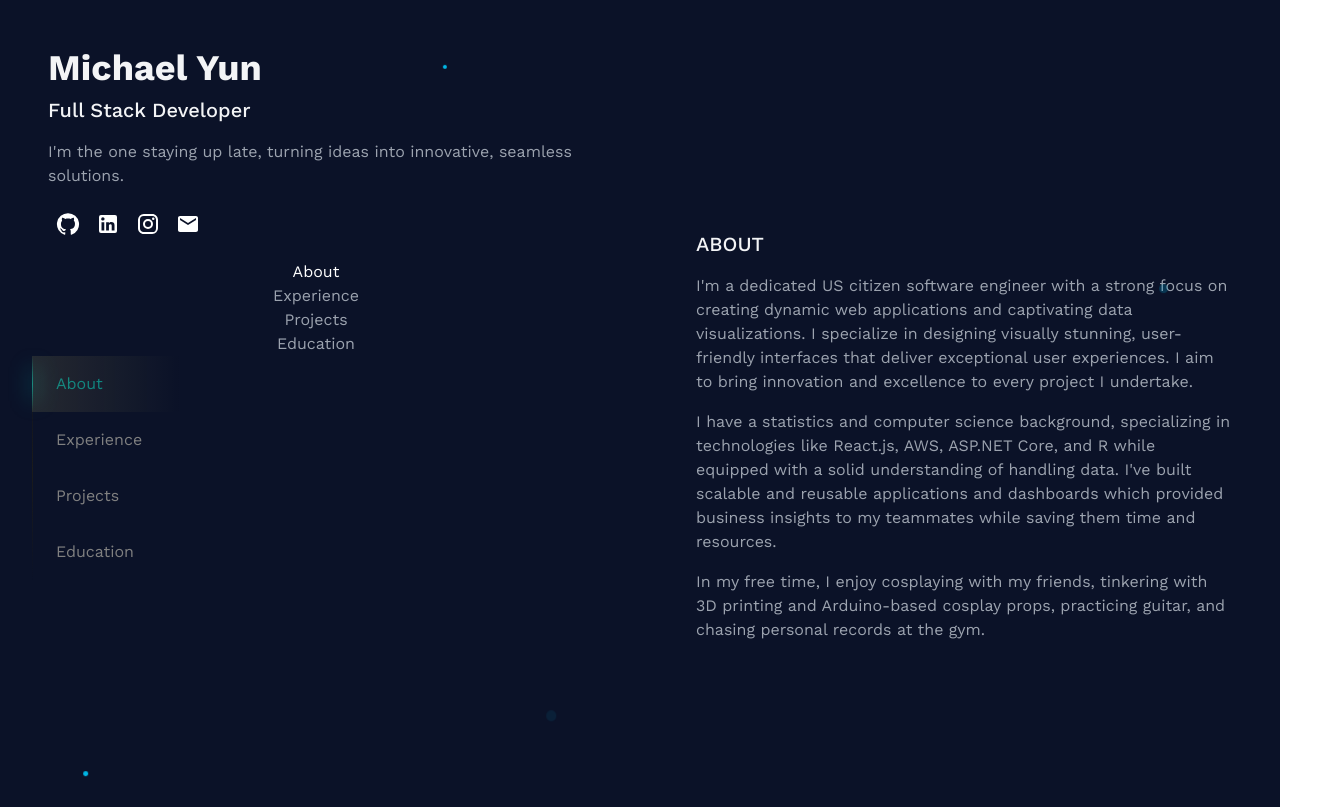
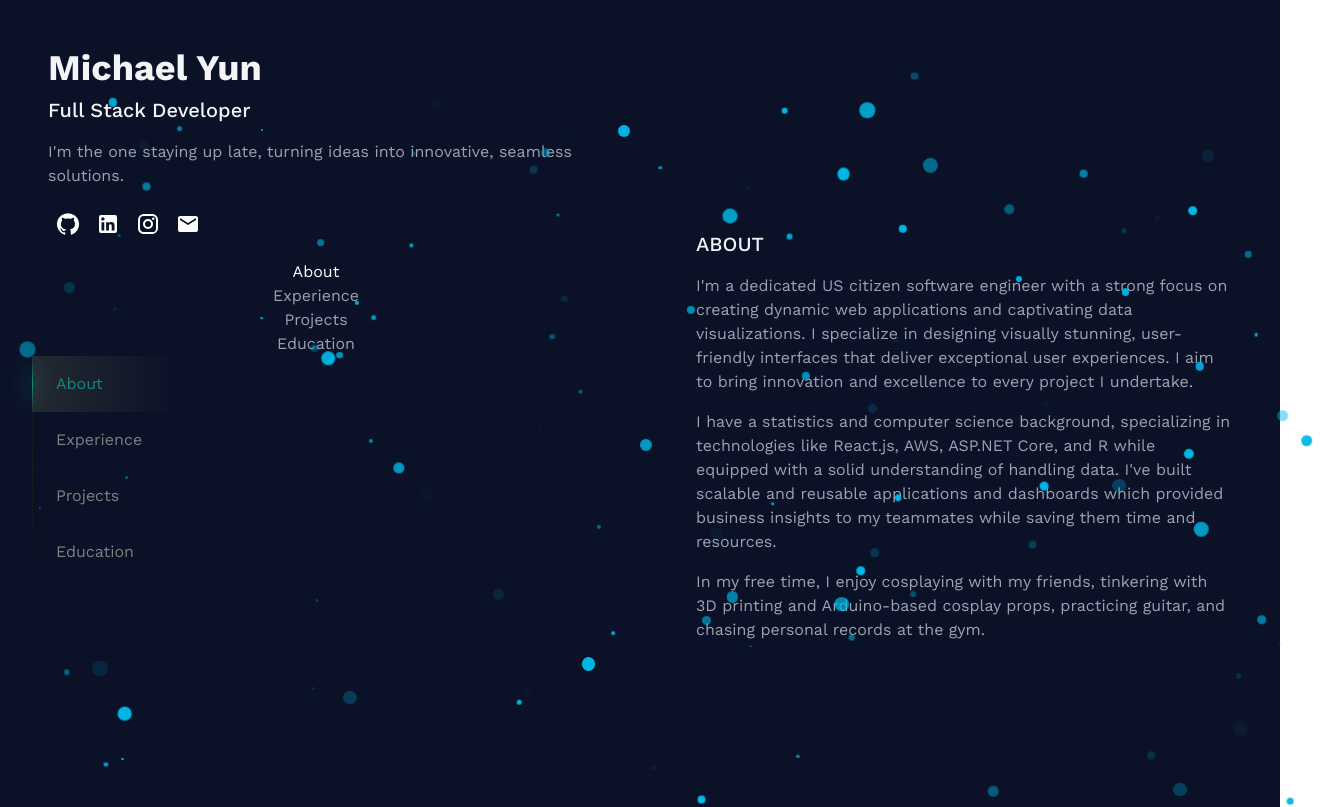
Before and after one commit to myun11/personal_website, a React (Vite) app: page / in a window 1280 px wide. Shown: the top 807 px of the page, 1321 px wide, since content can reach past the window. Built offline with nearby package versions, Linux system fonts and the light colour scheme.

Commit message:
Added background animation

```diff
--- a/src/App.css
+++ b/src/App.css
@@ -32,7 +32,7 @@
   background-color: #00b8e6;
   border-radius: 50%;
   opacity: 0;
-  animation: shoot 3s ease-in-out forwards, fadeIn 1.5s ease-in-out forwards;
+  animation: shoot 3s ease-in-out forwards, fadeIn 3s ease-in-out forwards;
 }
 
 @keyframes shoot {
@@ -41,7 +41,7 @@
     opacity: 1;
   }
   100% {
-    transform: translate(50px, 50px); /* Adjust for diagonal shooting */
+    transform: translate(100px, 100px); /* Adjust for diagonal shooting */
     opacity: 0;
   }
 }
--- a/src/App.jsx
+++ b/src/App.jsx
@@ -44,7 +44,7 @@ const App = () => {
   // Launch a star at random intervals
   setInterval(() => {
     createStar();
-  }, Math.random() * 2000 + 1000); // Random interval between 1-3 seconds
+  }, Math.random() * 100 + 20); // Random interval
 
   // Used to keep the state of tabs which will also change through scrolling
   const [nav, setNav] = useState("About")
@@ -71,7 +71,7 @@ const App = () => {
 
 
   return (
-    <main className="">
+    <main className="w-full h-full">
       <div className="md:columns-2">
         {/* Left Panel */}
         <div className="p-8 md:sticky md:top-0 md:col-span-1 md:h-screen">
```
